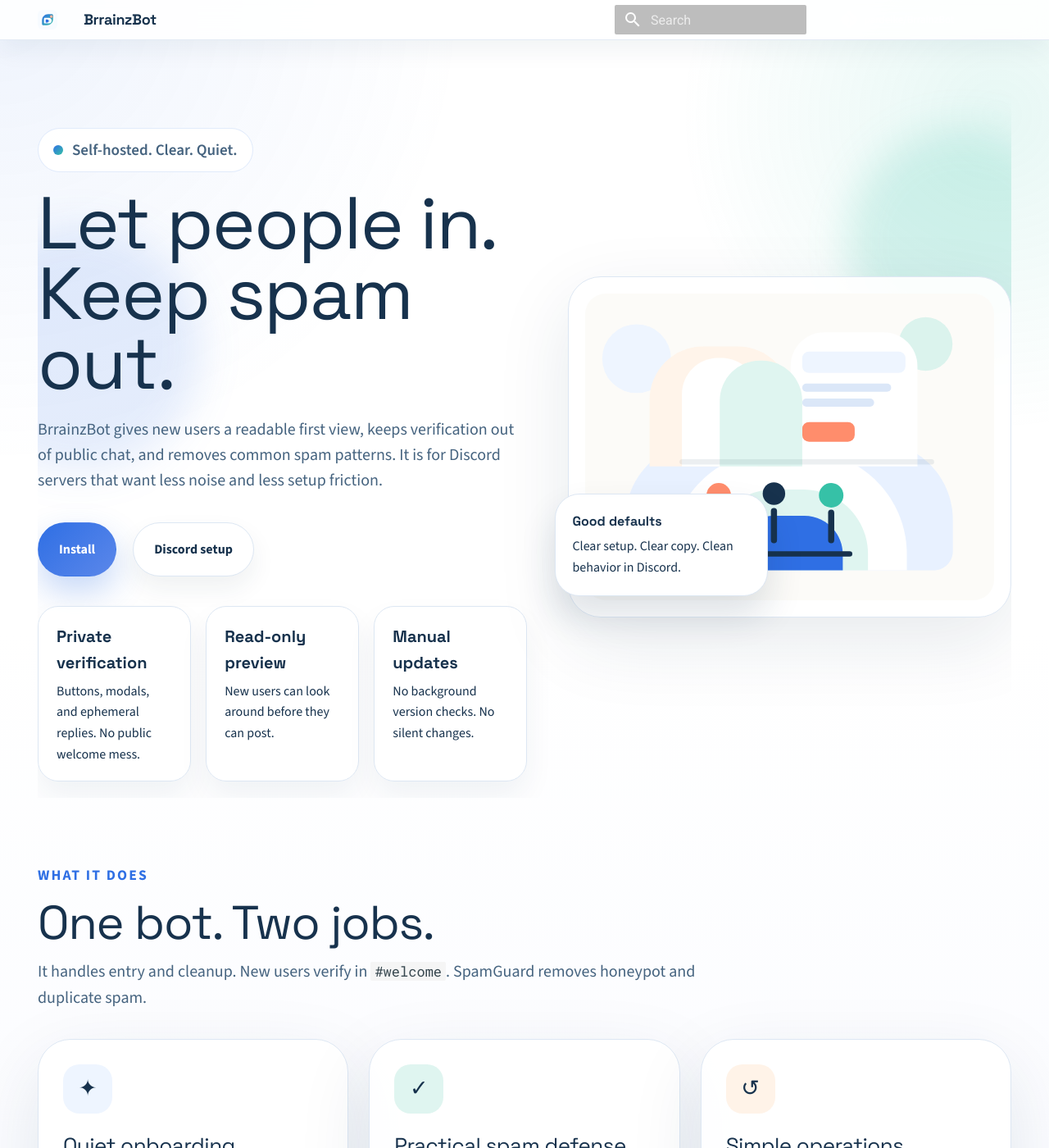
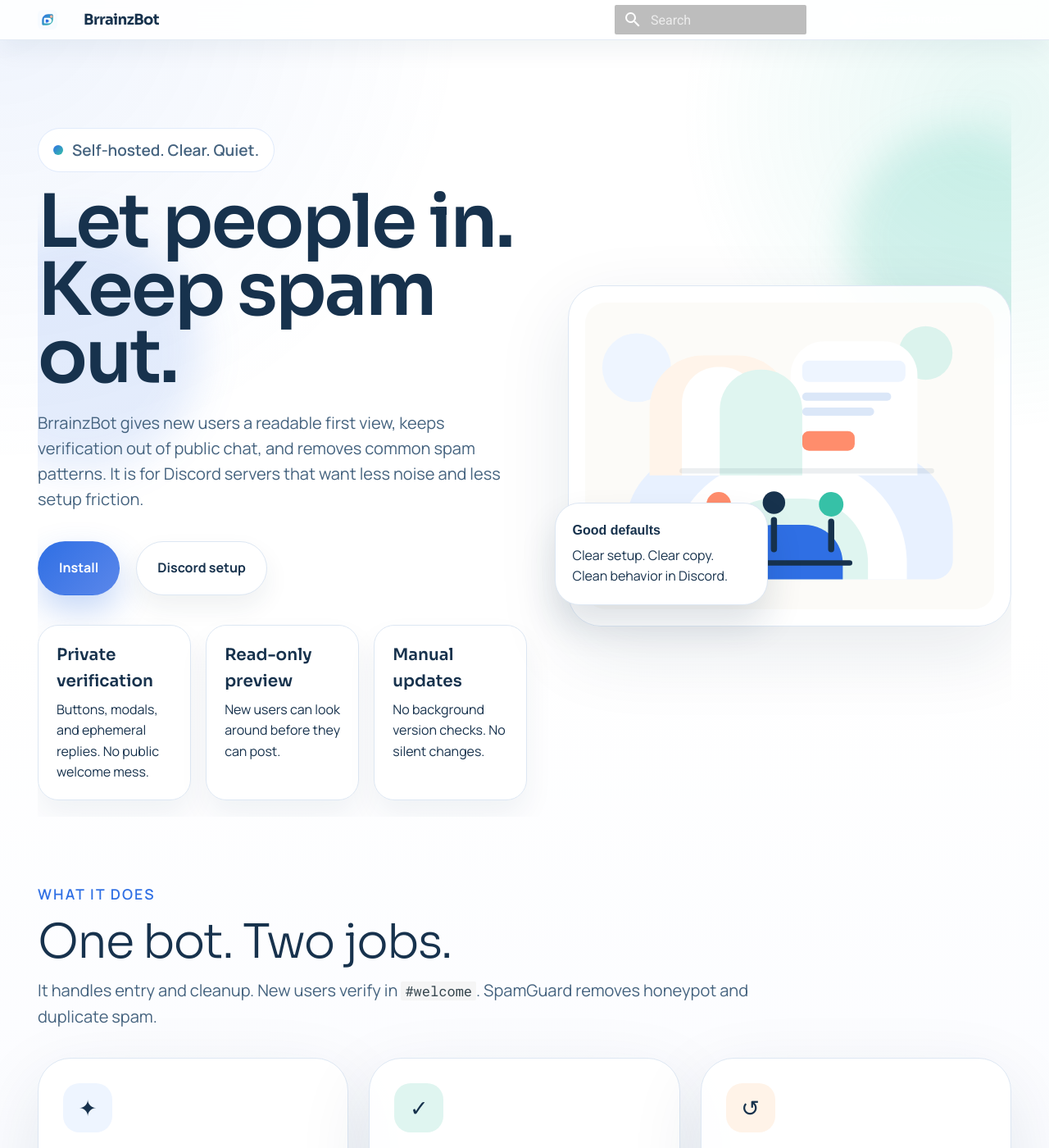
Before and after one commit to pardeike/BrrainzBot, an MkDocs documentation site: the page built from docs/index.md, in a window 1280 px wide and 1400 px high. Shown: the whole window at 82% size. Built offline with MkDocs 1.6.1 and Material for MkDocs 9.7.7, drawn with Linux system fonts in a browser that asks for light colours; comment, search, counter and statistics services are not loaded.

Commit message:
Refine site typography

```diff
--- a/docs/stylesheets/extra.css
+++ b/docs/stylesheets/extra.css
@@ -1,4 +1,4 @@
-@import url("https://fonts.googleapis.com/css2?family=Space+Grotesk:wght@400;500;700&family=Source+Sans+3:wght@400;500;600;700&display=swap");
+@import url("https://fonts.googleapis.com/css2?family=Manrope:wght@400;500;600;700&family=Sora:wght@300;400;600;700&display=swap");
 
 :root {
   --bb-ink: #17324d;
@@ -20,7 +20,7 @@
 }
 
 body {
-  font-family: "Source Sans 3", sans-serif;
+  font-family: "Manrope", sans-serif;
   color: var(--bb-ink);
   background:
     radial-gradient(circle at top left, rgba(47, 111, 228, 0.08), transparent 30%),
@@ -34,8 +34,8 @@ body {
 .md-header__title,
 .md-tabs__link,
 .md-nav__title {
-  font-family: "Space Grotesk", sans-serif;
-  letter-spacing: -0.02em;
+  font-family: "Sora", sans-serif;
+  letter-spacing: -0.03em;
 }
 
 .md-header {
@@ -142,8 +142,9 @@ body {
 .hero-copy h1 {
   margin: 0 0 1.1rem;
   font-size: clamp(2.6rem, 7vw, 4.7rem);
-  line-height: 0.95;
+  line-height: 0.92;
   color: var(--bb-ink);
+  font-weight: 600;
 }
 
 .hero-copy .lede {
@@ -209,8 +210,9 @@ body {
 .hero-point strong {
   display: block;
   margin-bottom: 0.3rem;
-  font-family: "Space Grotesk", sans-serif;
+  font-family: "Sora", sans-serif;
   font-size: 1rem;
+  font-weight: 600;
 }
 
 .hero-visual {
@@ -270,7 +272,7 @@ body {
   display: inline-block;
   margin-bottom: 0.8rem;
   font-size: 0.88rem;
-  font-weight: 700;
+  font-weight: 600;
   letter-spacing: 0.12em;
   text-transform: uppercase;
   color: var(--bb-blue);
@@ -329,6 +331,7 @@ body {
 .bb-card h3 {
   margin: 0 0 0.65rem;
   font-size: 1.3rem;
+  font-weight: 600;
 }
 
 .bb-card p,
@@ -387,7 +390,7 @@ body {
   border-radius: 999px;
   background: var(--bb-ink);
   color: white;
-  font-family: "Space Grotesk", sans-serif;
+  font-family: "Sora", sans-serif;
   font-weight: 700;
 }
 
```
